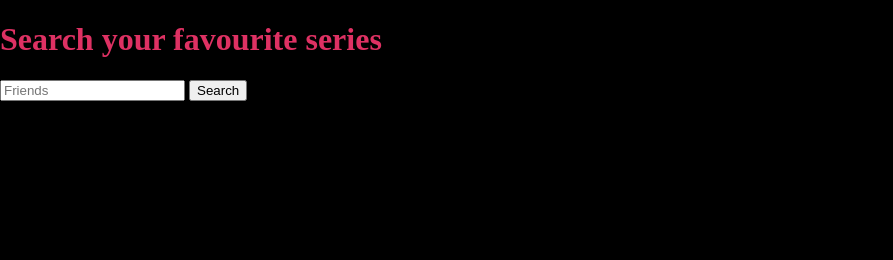
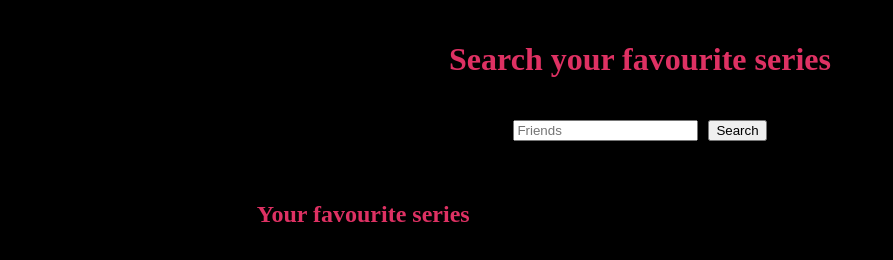
Before and after one commit to claramiralles/f-m2-evaluacion-final-claramiralles, a website: page public/index.html in a window 1280 px wide. Shown: the whole page, without its empty margins (0-893 px from the left). Drawn offline with Linux system fonts and the light colour scheme.

Commit message:
add your favourite series list and basic css styles

```diff
--- a/_src/assets/js/main.js
+++ b/_src/assets/js/main.js
@@ -5,7 +5,6 @@
 const buttonEl = document.querySelector('.button');
 const inputEl = document. querySelector('.input');
 const listEl = document.querySelector('.list');
-const titles = [];
 
 // CALL TO THE API
 
@@ -34,9 +33,9 @@ function showpPrintTheData(){
         console.log(Showid);
 
         if (Showimage === null){
-          listEl.innerHTML += (`<li class='item_li' id='${Showid}'> <h2>${Showname}</h2> <img src="https://via.placeholder.com/210x295/ffffff/666666/?text=TV"> </li>`);
+          listEl.innerHTML += (`<li class='item_li' id='${Showid}'> <h3>${Showname}</h3> <img src="https://via.placeholder.com/210x295/ffffff/666666/?text=TV"> </li>`);
         } else {
-          listEl.innerHTML += (`<li class='item_li' id='${Showid}'> <h2>${Showname}</h2> <img class='image_size' src= '${Showimage.medium}'> </li>`);
+          listEl.innerHTML += (`<li class='item_li' id='${Showid}'> <h3>${Showname}</h3> <img class='image_size' src= '${Showimage.medium}'> </li>`);
         }
       }
       listEl.innerHTML = listEl.innerHTML; selectTheFavourite ();
--- a/_src/assets/scss/main.scss
+++ b/_src/assets/scss/main.scss
@@ -1,13 +1,47 @@
 @import 'core/settings';
 
-body {
+.body {
 	margin: 0%;
 	padding: 0;
 	background-color: black;
-	color: #DE3163;;
+	color: #DE3163;
 }
 
-.favourite{
+.favourite {
 	background-color: #DE3163;
 	color: black;
 }
+
+.container3 {
+	display: flex;
+	flex-direction: row;
+	justify-content: space-around;
+	margin: 20px 0px;
+}
+
+.container1 {
+	display: flex;
+	flex-direction: column;
+	justify-content: center;
+	margin: 20px 0px;
+}
+
+.container2 {
+	display: flex;
+	flex-direction: row;
+	justify-content: center;
+	margin: 20px 0px;
+}
+
+.title1 {
+	display: flex;
+	justify-content: center;
+}
+
+.input {
+	margin-right: 10px;
+}
+
+.item_li {
+	list-style: none;
+}
--- a/public/assets/js/main.js
+++ b/public/assets/js/main.js
@@ -5,7 +5,6 @@
 const buttonEl = document.querySelector('.button');
 const inputEl = document. querySelector('.input');
 const listEl = document.querySelector('.list');
-const titles = [];
 
 // CALL TO THE API
 
@@ -34,9 +33,9 @@ function showpPrintTheData(){
         console.log(Showid);
 
         if (Showimage === null){
-          listEl.innerHTML += (`<li class='item_li' id='${Showid}'> <h2>${Showname}</h2> <img src="https://via.placeholder.com/210x295/ffffff/666666/?text=TV"> </li>`);
+          listEl.innerHTML += (`<li class='item_li' id='${Showid}'> <h3>${Showname}</h3> <img src="https://via.placeholder.com/210x295/ffffff/666666/?text=TV"> </li>`);
         } else {
-          listEl.innerHTML += (`<li class='item_li' id='${Showid}'> <h2>${Showname}</h2> <img class='image_size' src= '${Showimage.medium}'> </li>`);
+          listEl.innerHTML += (`<li class='item_li' id='${Showid}'> <h3>${Showname}</h3> <img class='image_size' src= '${Showimage.medium}'> </li>`);
         }
       }
       listEl.innerHTML = listEl.innerHTML; selectTheFavourite ();
--- a/public/index.html
+++ b/public/index.html
@@ -9,13 +9,23 @@
         <link rel="stylesheet" href="assets/css/main.css">
     </head>
 
-    <body>
+    <body class="body">
         <div class="page">
-             <h1>Search your favourite series</h1>
+            <div class="container1">
+                 <h1 class="title1">Search your favourite series</h1>
 
-            <input type="text" class="input" placeholder="Friends">
-            <button class="button">Search</button>
-            <ul class="list">
+                <div class="container2">
+                    <input type="text" class="input" placeholder="Friends">
+                    <button class="button">Search</button>
+                </div>
+            </div>
+            <div class="container3">
+                <section class="favourite_series">
+                     <h2>Your favourite series</h2>
+
+                </section>
+                <ul class="list"></ul>
+            </div>
         </div>
         <script type="text/javascript" src="assets/js/main.js"></script>
     </body>
```
Also changed, not shown: _src/templates/index.html (+13 -3 lines), public/assets/css/main.css, 2 other files.
